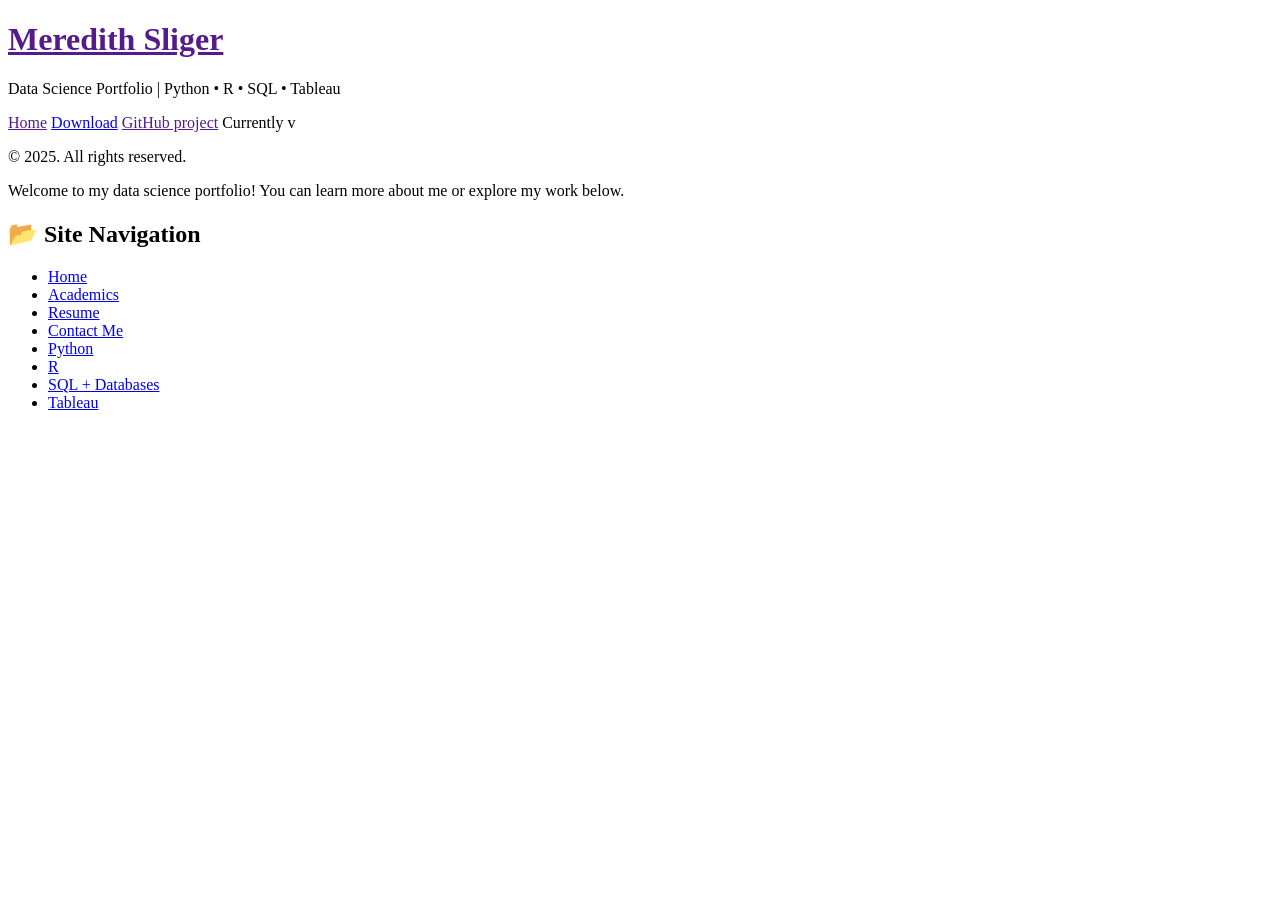
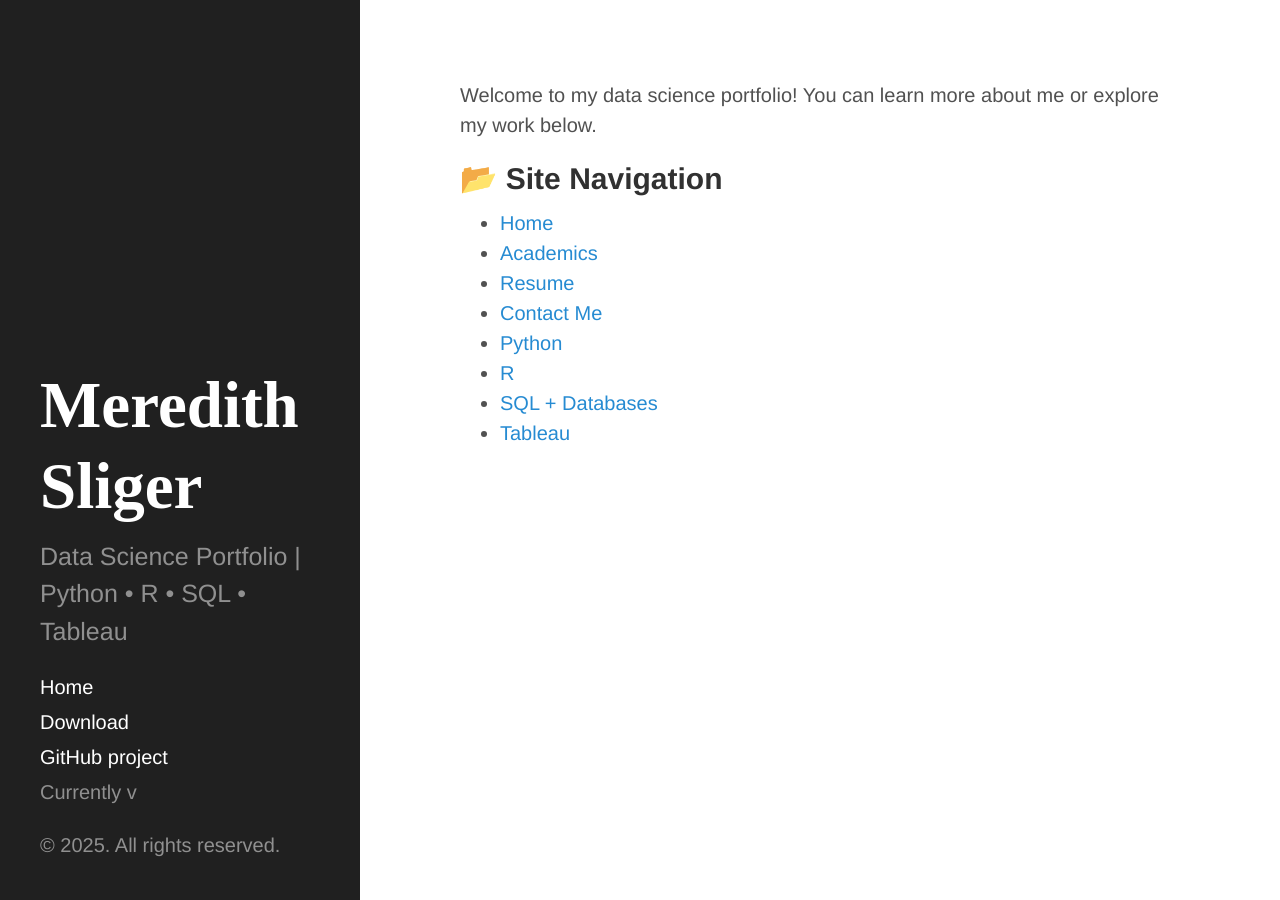
Before and after one commit to meredithsliger/meredithsliger.github.io, a Jekyll site: the page built from index.md, in a window 1280 px wide. Built offline with Jekyll 4.4.1, drawn with Linux system fonts in a browser that asks for light colours.

Commit message:
Update head.html

```diff
--- a/_includes/head.html
+++ b/_includes/head.html
@@ -15,10 +15,10 @@
   </title>
 
   <!-- CSS -->
-  <link rel="stylesheet" href="{{ site.baseurl }}public/css/poole.css">
-  <link rel="stylesheet" href="{{ site.baseurl }}public/css/syntax.css">
-  <link rel="stylesheet" href="{{ site.baseurl }}public/css/hyde.css">
-  <link rel="stylesheet" href="http://fonts.googleapis.com/css?family=PT+Sans:400,400italic,700|Abril+Fatface">
+  <link rel="stylesheet" href="/css/poole.css">
+  <link rel="stylesheet" href="/css/hyde.css">
+  <link rel="stylesheet" href="/css/syntax.css">
+
 
   <!-- Icons -->
   <link rel="apple-touch-icon-precomposed" sizes="144x144" href="{{ site.baseurl }}public/apple-touch-icon-144-precomposed.png">
```
